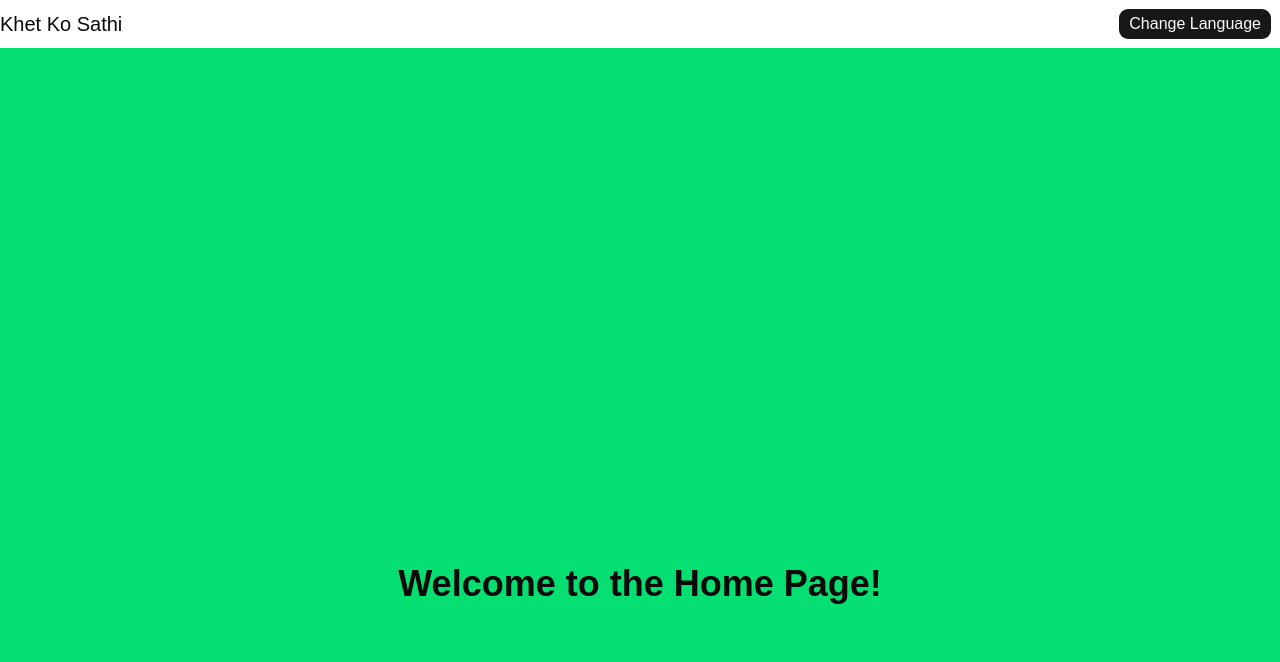
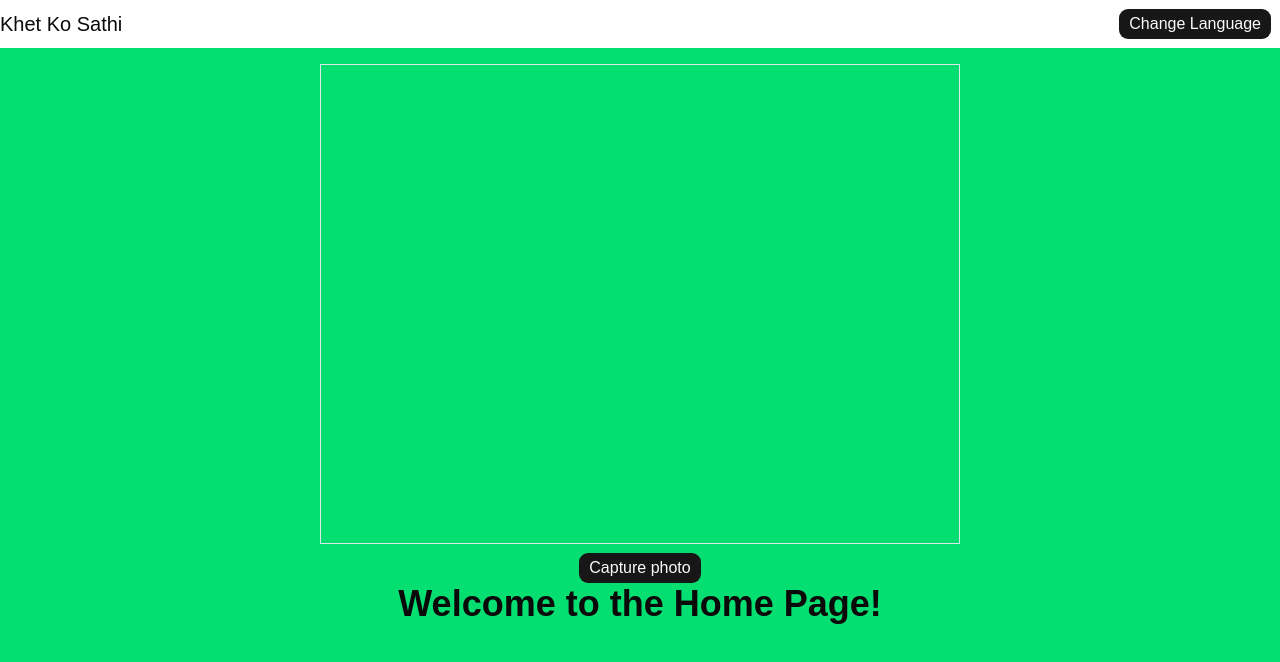
Before and after one commit to shreedhar01/genome-biothon-hackthon, a React (Vite) app in the folder frontend/: page / in a window 1280 px wide. Shown: the top 662 px of the page. Built offline with nearby package versions, Linux system fonts and the light colour scheme; no server answers.

Commit message:
feat: image capture frontend

```diff
--- a/frontend/package.json
+++ b/frontend/package.json
@@ -20,6 +20,7 @@
     "react": "^19.1.1",
     "react-dom": "^19.1.1",
     "react-router-dom": "^7.8.2",
+    "react-webcam": "^7.2.0",
     "shadcn": "^4.4.0",
     "tailwind-merge": "^3.5.0",
     "tw-animate-css": "^1.4.0"
--- /dev/null
+++ b/frontend/src/components/webCam.tsx
@@ -0,0 +1,86 @@
+import React, { useState } from "react";
+import Webcam from "react-webcam";
+import { Button } from "./ui/button";
+
+const VIDEO_WIDTH = 640;
+const VIDEO_HEIGHT = 480;
+
+export const CameraComponent = () => {
+    const [capturedImage, setCapturedImage] = useState<string | null>(null);
+
+    const videoConstraints = {
+        width: VIDEO_WIDTH,
+        height: VIDEO_HEIGHT,
+        facingMode: "user",
+    };
+    const webcamRef = React.useRef<Webcam>(null);
+
+    const capture = React.useCallback(() => {
+        const imageSrc = webcamRef.current?.getScreenshot();
+        if (imageSrc) {
+            setCapturedImage(imageSrc);
+        }
+    }, [webcamRef]);
+
+    // Convert base64 to a File/Blob (for sending to API or uploading)
+    const base64ToFile = (base64: string, filename: string): File => {
+        const arr = base64.split(",");
+        const mime = arr[0].match(/:(.*?);/)![1];
+        const bstr = atob(arr[1]);
+        let n = bstr.length;
+        const u8arr = new Uint8Array(n);
+        while (n--) u8arr[n] = bstr.charCodeAt(n);
+        return new File([u8arr], filename, { type: mime });
+    };
+
+    const sendToApi = async () => {
+        if (!capturedImage) return;
+
+        // Option 2: send as multipart/form-data (e.g. to a REST upload endpoint)
+        // const file = base64ToFile(capturedImage, "capture.jpg");
+        // const formData = new FormData();
+        // formData.append("file", file);
+        // await fetch("https://your-api.com/upload", {
+        //     method: "POST",
+        //     body: formData,
+        // });
+    };
+
+    return (
+        <>
+            {capturedImage
+                ?
+                <div className="flex flex-col items-center gap-y-2">
+                    <img src={capturedImage} alt="captured" width={VIDEO_WIDTH} height={VIDEO_HEIGHT} />
+                    <div>
+                        <Button onClick={sendToApi}>Send to API</Button>
+                        <Button
+                            onClick={() => setCapturedImage(null)}
+                            className="bg-green-400"
+                        >
+                            Retake
+                        </Button>
+                    </div>
+
+                </div>
+                :
+                <div className="flex flex-col items-center gap-y-2">
+                    <div
+                        style={{ width: VIDEO_WIDTH, height: VIDEO_HEIGHT }}
+                        className="border"
+                    >
+                        <Webcam
+                            ref={webcamRef}
+                            screenshotFormat="image/jpeg"
+                            videoConstraints={videoConstraints}
+                            width={VIDEO_WIDTH}
+                            height={VIDEO_HEIGHT}
+                            style={{ width: VIDEO_WIDTH, height: VIDEO_HEIGHT, objectFit: "cover" }}
+                        />
+                    </div>
+                    <Button onClick={capture}>Capture photo</Button>
+                </div>
+            }
+        </>
+    );
+};
--- a/frontend/src/pages/Home.tsx
+++ b/frontend/src/pages/Home.tsx
@@ -1,4 +1,5 @@
 import { Button } from "@/components/ui/button";
+import { CameraComponent } from "@/components/webCam";
 import { useState } from "react";
 
 export function HomePage() {
@@ -17,8 +18,8 @@
           </Button>
         </div>
       </div>
-      <div className="flex flex-col items-center justify-center w-full md:max-w-7xl h-full bg-green-400">
-        <video id="webcam" width="640" height="480"></video>
+      <div className="flex flex-col items-center w-full md:max-w-7xl h-full bg-green-400 pt-4">
+        <CameraComponent/>
 
         <h1 className="text-4xl font-bold">Welcome to the Home Page!</h1>
       </div>
```
Also changed, not shown: 1 other file (tests, documents, lock files or other folders).
